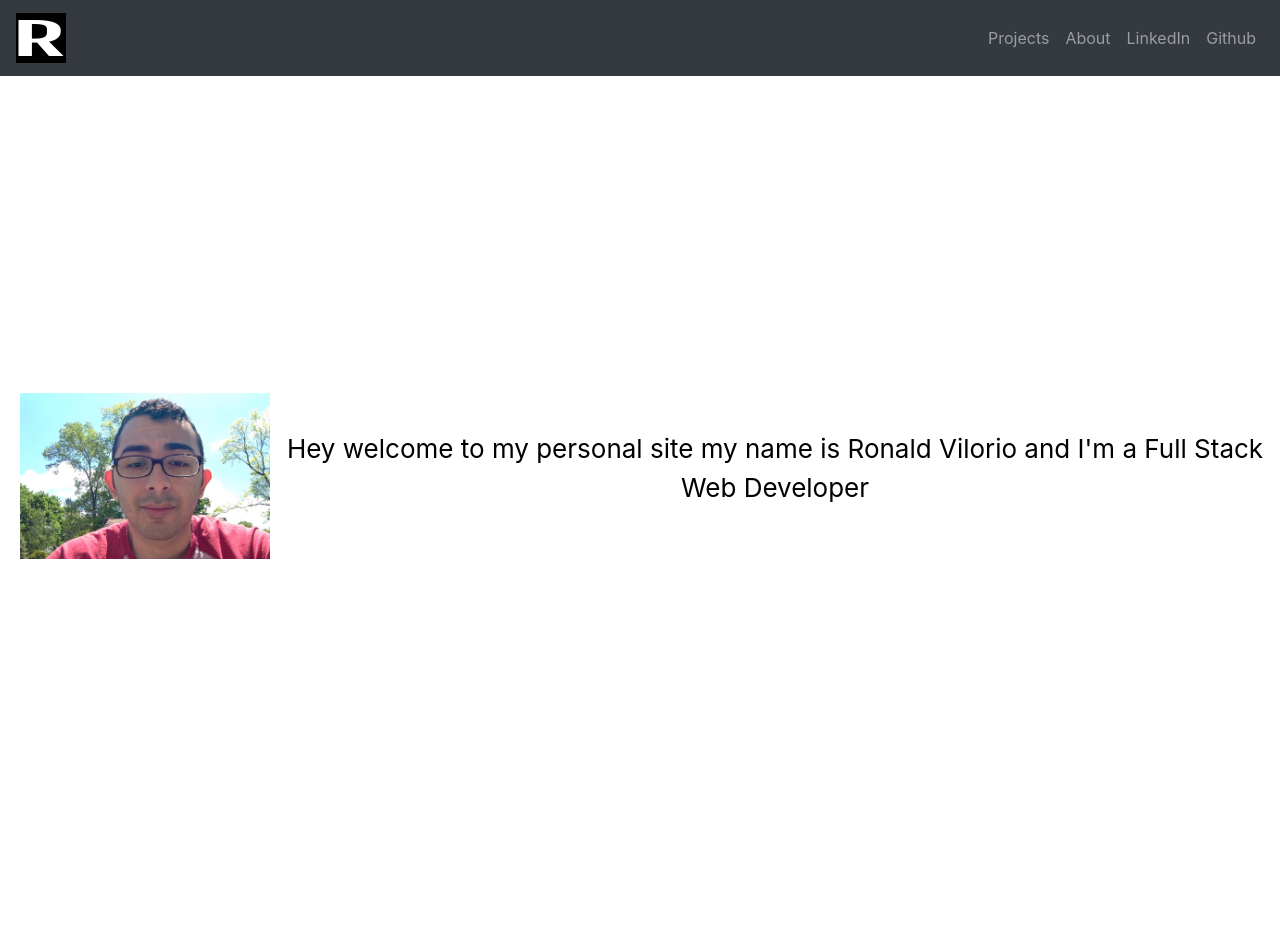
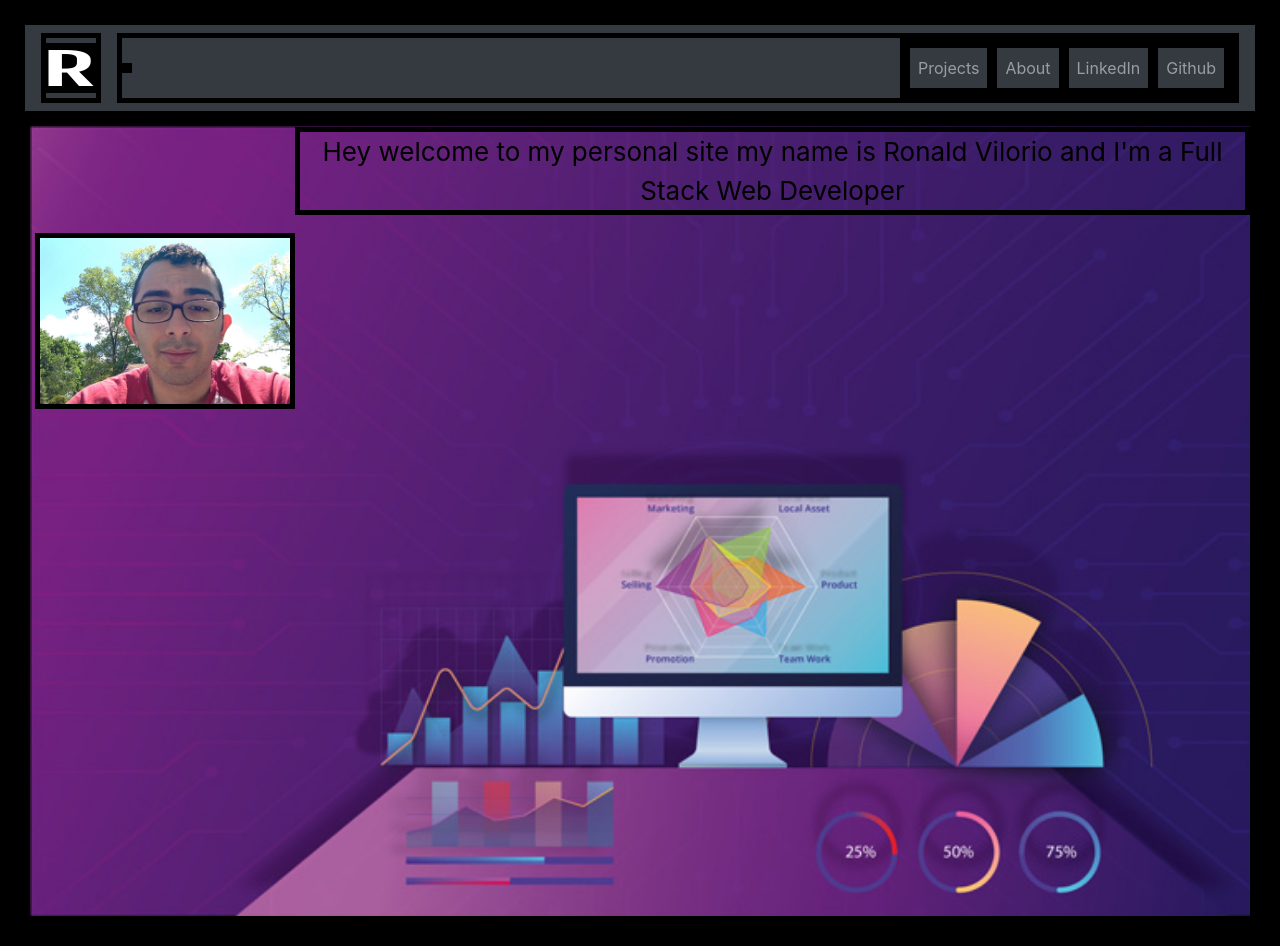
Before and after one commit to RonaldVilorio/portfolio-frontend, a React (Create React App) app: page / in a window 1280 px wide. Before the commit the page ends 876 px from the top, so only its background shows below. Built offline with nearby package versions, Linux system fonts and the light colour scheme.

Commit message:
changed git remote url to correct url

```diff
--- a/src/App.js
+++ b/src/App.js
@@ -5,8 +5,6 @@ import Home from "./Components/Home";
 import About from "./Components/About";
 import Projects from "./Components/Projects";
 import { Route, Switch } from "react-router-dom";
-
-
 
 function App() {
   return (
--- a/src/Components/Home.js
+++ b/src/Components/Home.js
@@ -9,12 +9,10 @@ const Home = () => {
         <div className={styles.imageDiv}>
           <img src={image} alt="profile pic" width={250} />{" "}
         </div>
-        <div>
-          <p>
-            Hey welcome to my personal site my name is Ronald Vilorio and I'm a
-            Full Stack Web Developer
-          </p>
-        </div>
+        <p>
+          Hey welcome to my personal site my name is Ronald Vilorio and I'm a
+          Full Stack Web Developer
+        </p>
       </div>
     </>
   );
--- a/src/Components/Home.module.css
+++ b/src/Components/Home.module.css
@@ -1,13 +1,21 @@
+*{
+  border: black solid 5px;
+
+}
 .homeContainer {
   display: flex;
   align-items: center;
-  /* background-image: url("../assets/background2.jpg");
+  background-image: url("../assets/background2.jpg");
   background-repeat: repeat;
-  background-size: cover; */
+  background-size: cover;
   /* background-color: blue; */
   width: 100%;
   height: 100vh;
 }
 .imageDiv {
-  margin-left: 20px;
+  margin-left: 5px;
+  margin-bottom: 400px;
 }
+p{
+  margin-bottom: 700px;
+}
```
